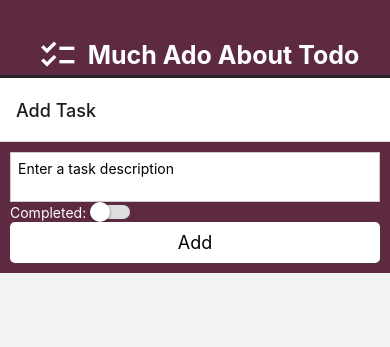
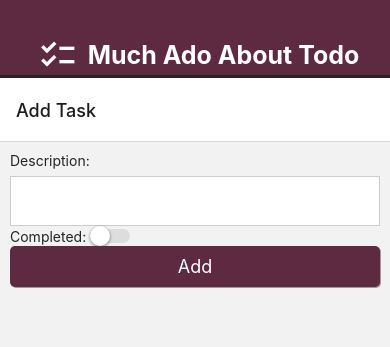
Before and after one commit to kjubar-fs/xplat-lab, a React Native app: screen /AddTaskScreen in a window 390 px wide. Shown: the top 347 px of the page. Built offline with nearby package versions, Linux system fonts and the light colour scheme.

Commit message:
Restyle form to fit new screen, add toast for adding task

```diff
--- a/App.js
+++ b/App.js
@@ -1,7 +1,7 @@
 /*
  *  Author: Kaleb Jubar
  *  Created: 26 Oct 1985, 4:15:00 AM
- *  Last update: 3 Jul 2024, 12:55:37 PM
+ *  Last update: 3 Jul 2024, 1:50:07 PM
  *  Copyright (c) 1985 - 2024 Kaleb Jubar
  */
 import { StatusBar } from "expo-status-bar";
@@ -16,6 +16,9 @@ import { v4 as uuid } from "uuid";
 import { NavigationContainer } from "@react-navigation/native";
 import { createBottomTabNavigator } from "@react-navigation/bottom-tabs";
 import { MaterialIcons } from '@expo/vector-icons';
+
+// toasts
+import Toast from "react-native-toast-message";
 
 import styles from "./src/styles/structure";
 import Header from "./src/components/Header";
@@ -94,6 +97,7 @@ export default function App() {
     };
 
     return (
+        <>
             <NavigationContainer>
                 <View style={styles.container}>
                     <StatusBar style="light" />
@@ -155,5 +159,8 @@ export default function App() {
                     <Footer />
                 </View>
             </NavigationContainer>
+
+            <Toast />
+        </>
     );
 }
--- a/src/components/Form/index.js
+++ b/src/components/Form/index.js
@@ -1,13 +1,14 @@
 /*
  *  Author: Kaleb Jubar
  *  Created: 29 May 2024, 5:26:32 PM
- *  Last update: 31 May 2024, 5:46:51 PM
+ *  Last update: 3 Jul 2024, 1:53:15 PM
  *  Copyright (c) 2024 Kaleb Jubar
  */
 import { useState } from "react";
 import { View, Text, TextInput, Switch, Pressable, TouchableOpacity } from "react-native";
 
 import styles from "./styles";
+import Toast from "react-native-toast-message";
 
 export default function Form({ addTaskCallback }) {
     // create state for inputs and error message
@@ -32,6 +33,15 @@ export default function Form({ addTaskCallback }) {
         // call up to the root to add the task to the list
         addTaskCallback(description, completed);
 
+        // show a toast
+        Toast.show({
+            type: "success",
+            text1: "Add Succeeded",
+            text2: "Successfully added task to the list!",
+            position: "bottom",
+            bottomOffset: 120,
+        });
+
         // reset form fields
         setError("");
         setDescription("");
@@ -47,12 +57,12 @@ export default function Form({ addTaskCallback }) {
                     <Text style={styles.errorItem}>{error}</Text>
                 </View>}
 
+            <Text style={styles.label}>Description:</Text>
             <TextInput
                 style={styles.textInput}
                 value={description}
-                placeholder="Enter a task description"
                 multiline={true}
-                onChangeText={(description) => setDescription(description)}
+                onChangeText={setDescription}
             />
 
             <View style={styles.switch}>
@@ -62,7 +72,7 @@ export default function Form({ addTaskCallback }) {
                 </Pressable>
                 <Switch
                     value={completed}
-                    onValueChange={(completed) => setCompleted(completed)}
+                    onValueChange={setCompleted}
                     trackColor={{ false: "#DDD", true: "#B38B9D" }}
                     ios_backgroundColor="#DDD"
                     thumbColor="white"
--- a/src/components/Form/styles.js
+++ b/src/components/Form/styles.js
@@ -1,16 +1,15 @@
 /*
  *  Author: Kaleb Jubar
  *  Created: 29 May 2024, 5:42:19 PM
- *  Last update: 3 Jun 2024, 3:15:28 PM
+ *  Last update: 3 Jul 2024, 1:18:45 PM
  *  Copyright (c) 2024 Kaleb Jubar
  */
 import { Platform, StyleSheet } from "react-native";
 
-import { primaryColor } from "../../includes/variables";
+import { primaryColor, secondaryColor } from "../../includes/variables";
 
 export default StyleSheet.create({
     container: {
-        backgroundColor: primaryColor,
         padding: 10,
     },
 
@@ -33,6 +32,11 @@ export default StyleSheet.create({
         color: "red",
     },
 
+    label: {
+        color: secondaryColor,
+        marginBottom: 7,
+    },
+
     textInput: {
         backgroundColor: "white",
         borderWidth: 1,
@@ -47,13 +51,13 @@ export default StyleSheet.create({
     },
 
     switchText: {
-        color: "white",
+        color: secondaryColor,
         marginRight: Platform.OS === "ios" ? 10 : 4,
     },
 
     button: {
         padding: 10,
-        backgroundColor: "white",
+        backgroundColor: primaryColor,
         borderRadius: 5,
         shadowOffset: {
             width: 1,
@@ -66,5 +70,6 @@ export default StyleSheet.create({
     buttonText: {
         fontSize: 18,
         textAlign: "center",
+        color: "white",
     },
 });
```
Lines whose indentation alone changed are shown as unchanged.
